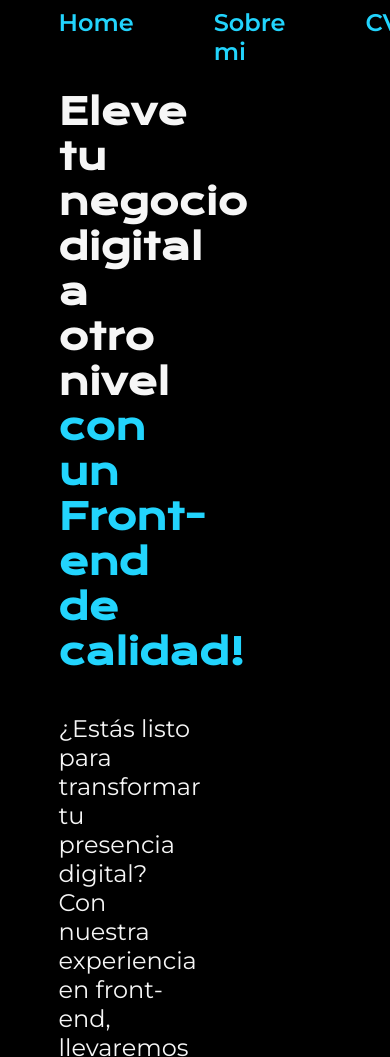
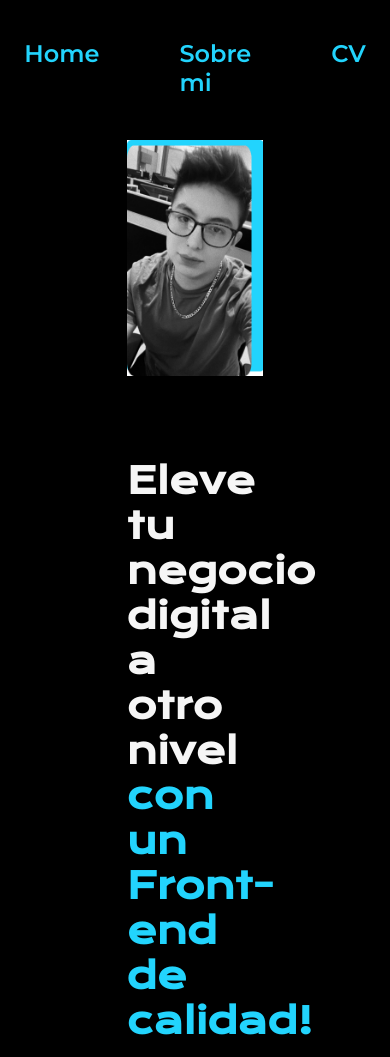
Before and after one commit to alonso1298/MyPage, a plain HTML site: page index.html in a window 390 px wide. Shown: the top 1057 px of the page. Drawn offline with nearby package versions, Linux system fonts and the light colour scheme.

Commit message:
Se agrega media query

```diff
--- a/style/style.css
+++ b/style/style.css
@@ -43,6 +43,7 @@ header {
     align-items: center;
     padding: 6% 15%;
     justify-content: space-between;
+    gap: 82px;
 }
 
 .presentacion__contenido {
@@ -122,3 +123,15 @@ footer {
     text-decoration: none;
     color: var(--color-terciario);
 }
+
+@media (max-width: 1200px) {
+    header {
+        padding: 10% 10% 5% 10%;
+    }
+    .header__menu {
+        justify-content: center;
+    }
+    .presentacion {
+        flex-direction: column-reverse;
+    }
+}
```
